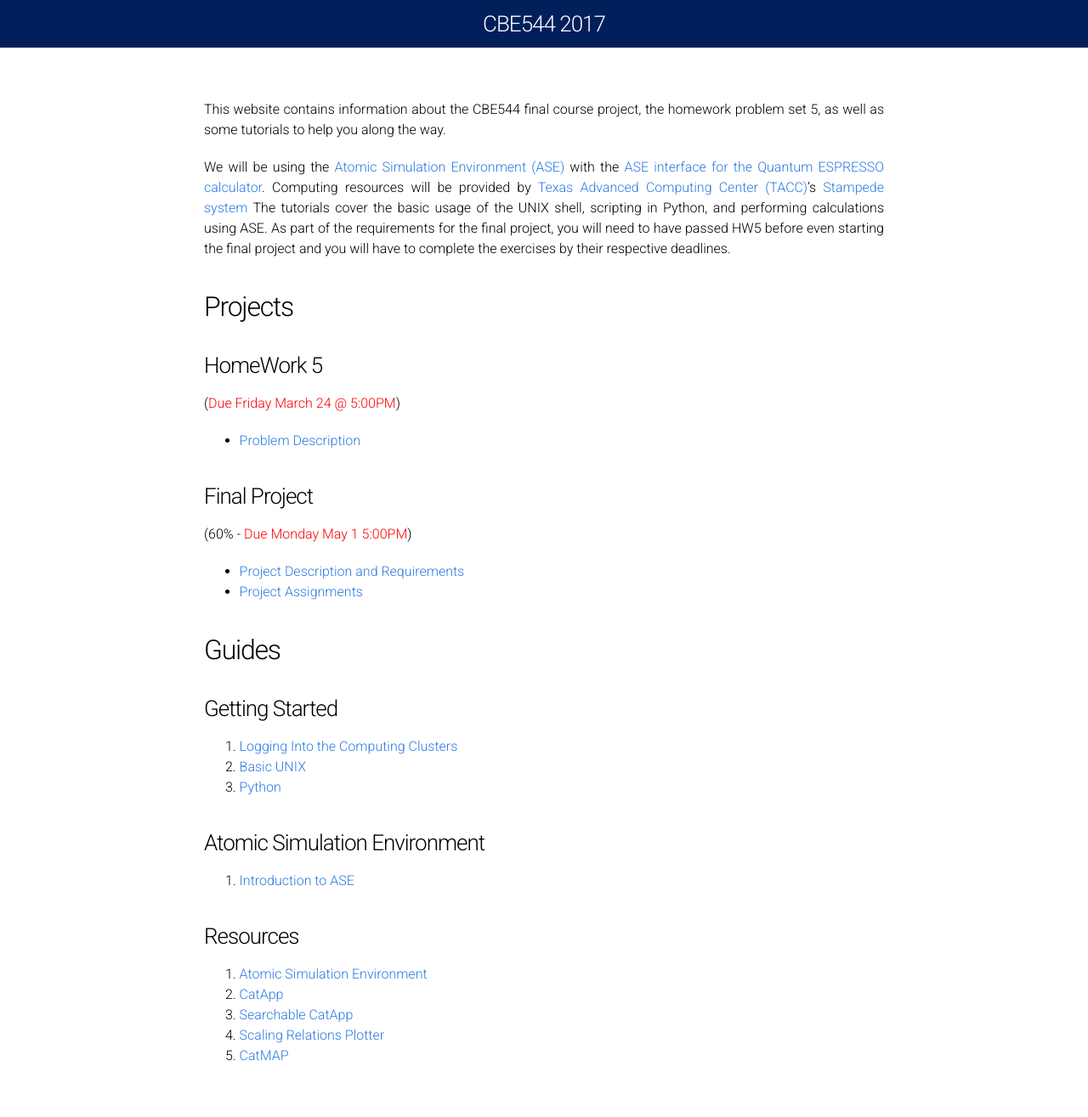
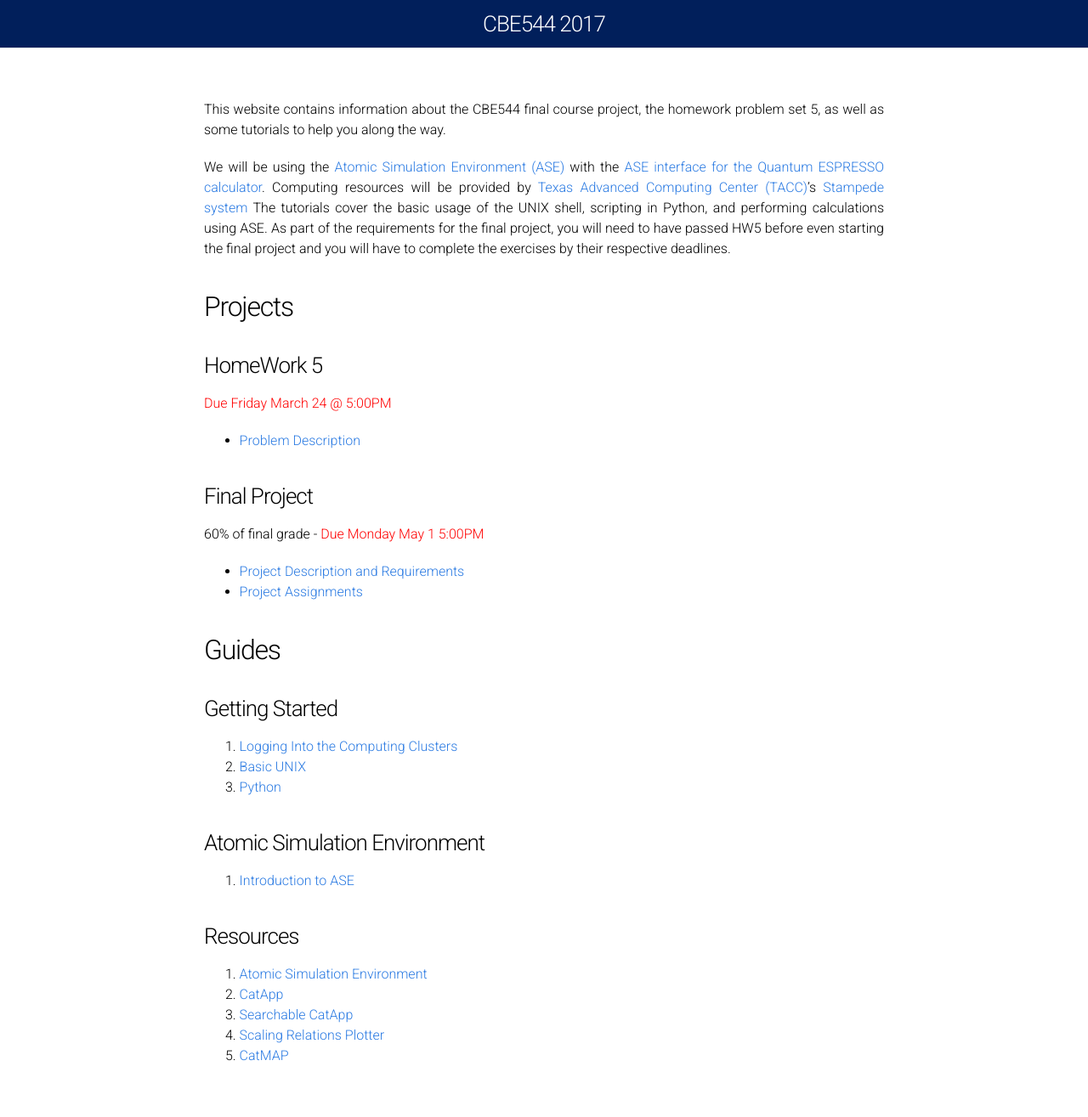
Before and after one commit to vojale/CBE544-2018.github.io, a Jekyll site: the page built from Index.md, in a window 1280 px wide. Shown: the whole page at 85% size. Built offline with Jekyll 4.4.1, drawn with Linux system fonts in a browser that asks for light colours.

Commit message:
Update Index.md

```diff
--- a/Index.md
+++ b/Index.md
@@ -11,11 +11,11 @@ We will be using the [Atomic Simulation Environment (ASE)](https://wiki.fysik.dt
 ## Projects ##
 
 ### HomeWork 5 ###
-(<font color="red">Due Friday March 24 @ 5:00PM</font>)
+<font color="red">Due Friday March 24 @ 5:00PM</font>
   * [Problem Description](/HW5)
 
 ### Final Project ###
-(60% - <font color="red">Due Monday May 1 5:00PM</font>)
+60% of final grade - <font color="red">Due Monday May 1 5:00PM</font>
   * [Project Description and Requirements](Project/)
   * [Project Assignments](Project_Assignments/)
 
```
